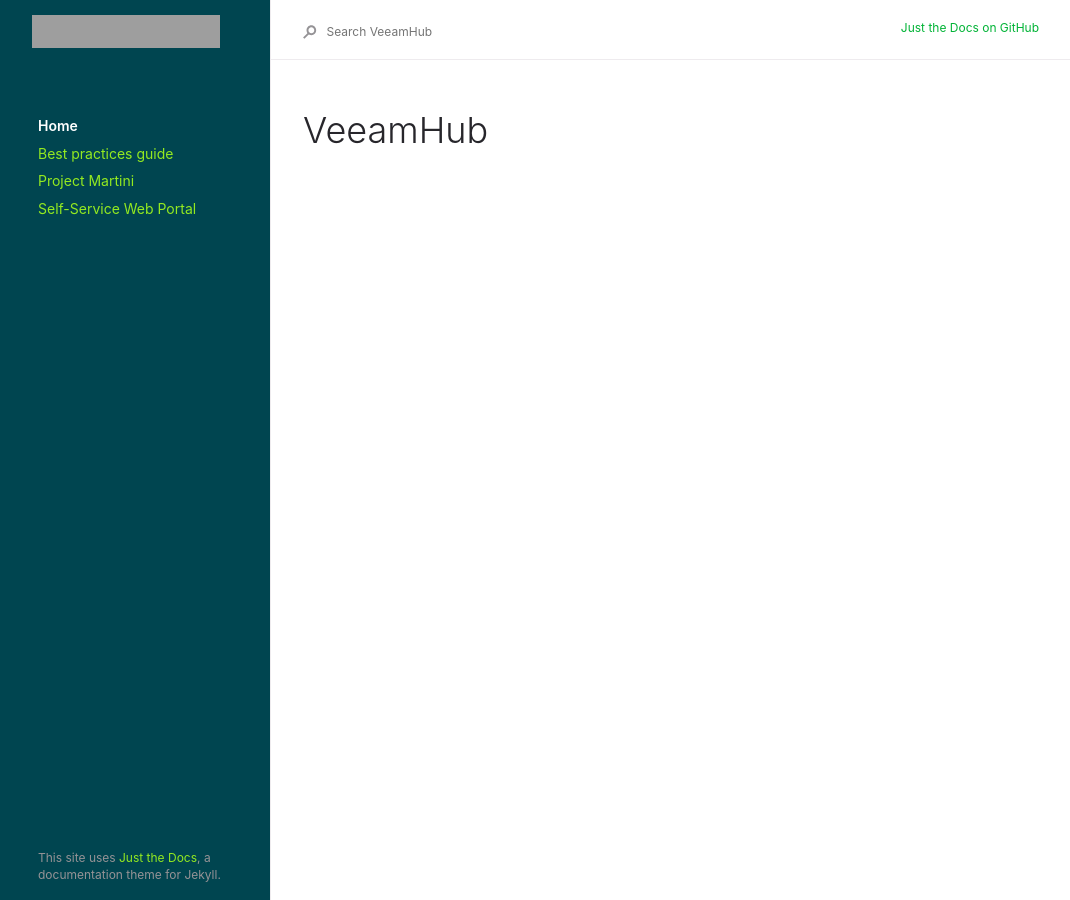
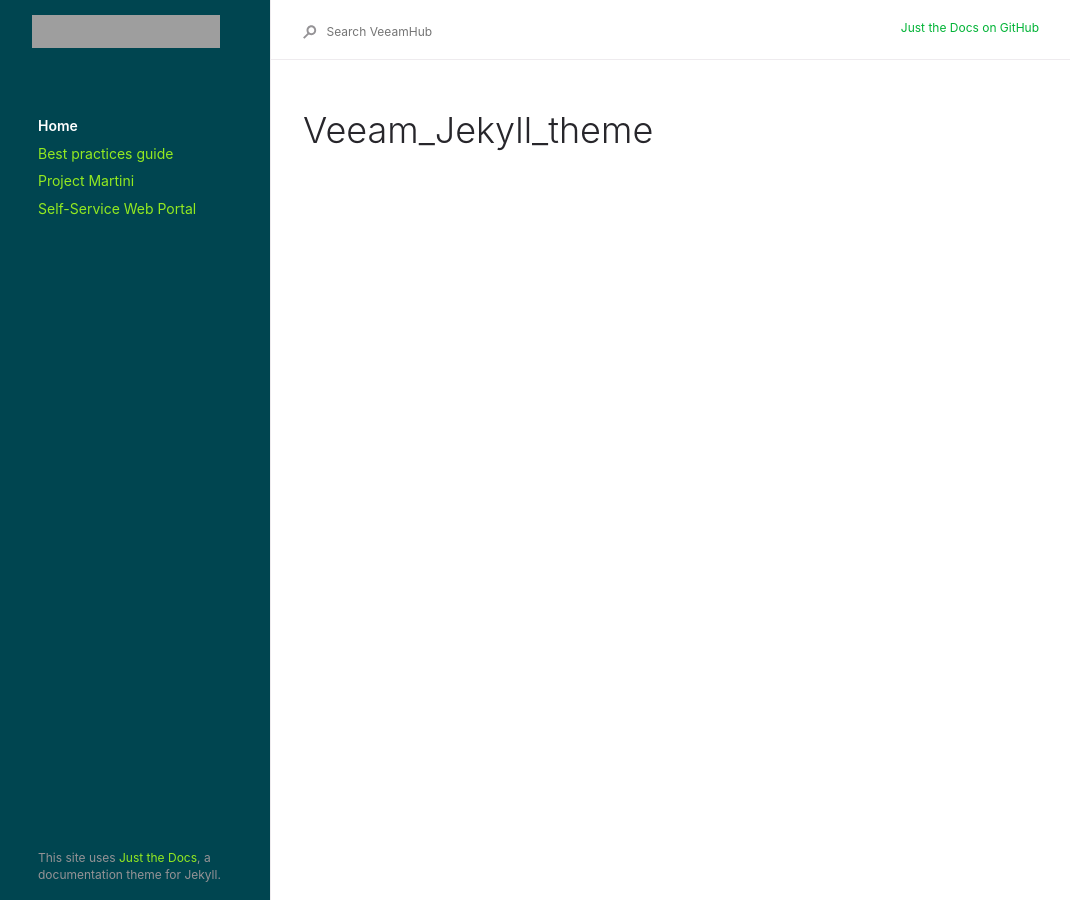
Before and after one commit to veeambestpractise/Jekyll_theme, a Jekyll site: the page built from index.md, in a window 1280 px wide. Shown: the whole page, without its empty margins (85-1155 px from the left). Built offline with Jekyll 4.4.1, drawn with Linux system fonts in a browser that asks for light colours; grey boxes are pictures that could not be loaded.

Commit message:
updated links

```diff
--- a/_includes/head.html
+++ b/_includes/head.html
@@ -12,7 +12,7 @@
 
   <link rel="shortcut icon" href="https://www.veeam.com/favicon.ico" type="image/x-icon">
 
-  <link rel="stylesheet" href="http://veeambestpractise.github.io/Veeam_Jekyll_theme/assets/css/just-the-docs.css">
+  <link rel="stylesheet" href="https://veeambestpractise.github.io/Veeam_Jekyll_theme/assets/css/just-the-docs.css">
 
   {% if site.ga_tracking != nil %}
     <script>
@@ -24,9 +24,9 @@
   {% endif %}
 
   {% if site.search_enabled != nil %}
-    <script type="text/javascript" src="http://veeambestpractise.github.io/Veeam_Jekyll_theme/assets/js/vendor/lunr.min.js"></script>
+    <script type="text/javascript" src="https://veeambestpractise.github.io/Veeam_Jekyll_theme/assets/js/vendor/lunr.min.js"></script>
   {% endif %}
-  <script type="text/javascript" src="http://veeambestpractise.github.io/Veeam_Jekyll_theme/assets/js/just-the-docs.js"></script>
+  <script type="text/javascript" src="https://veeambestpractise.github.io/Veeam_Jekyll_theme/assets/js/just-the-docs.js"></script>
 
   <meta name="viewport" content="width=device-width, initial-scale=1">
 
--- a/index.md
+++ b/index.md
@@ -6,4 +6,4 @@ description: "VeeamHub"
 permalink: /
 ---
 
-# VeeamHub
+# Veeam_Jekyll_theme
```
Also changed, not shown: 1 other file.
